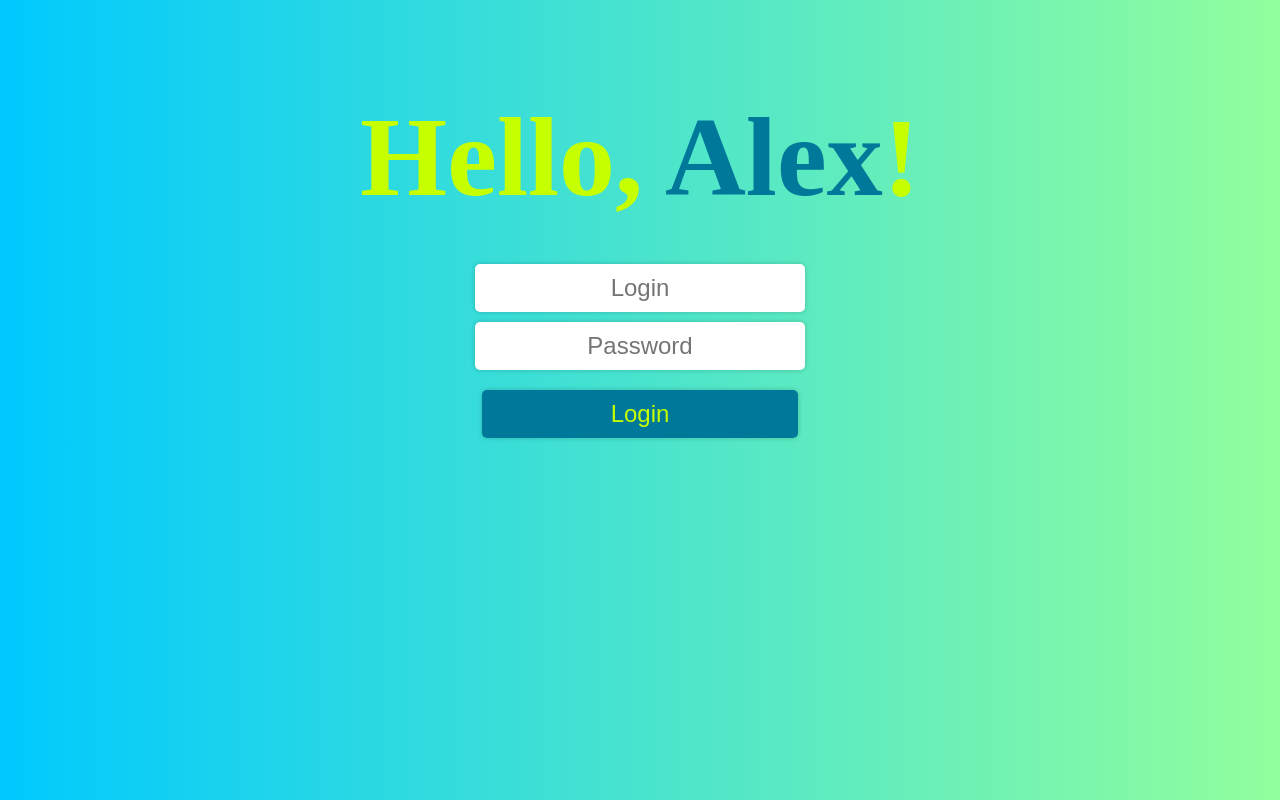
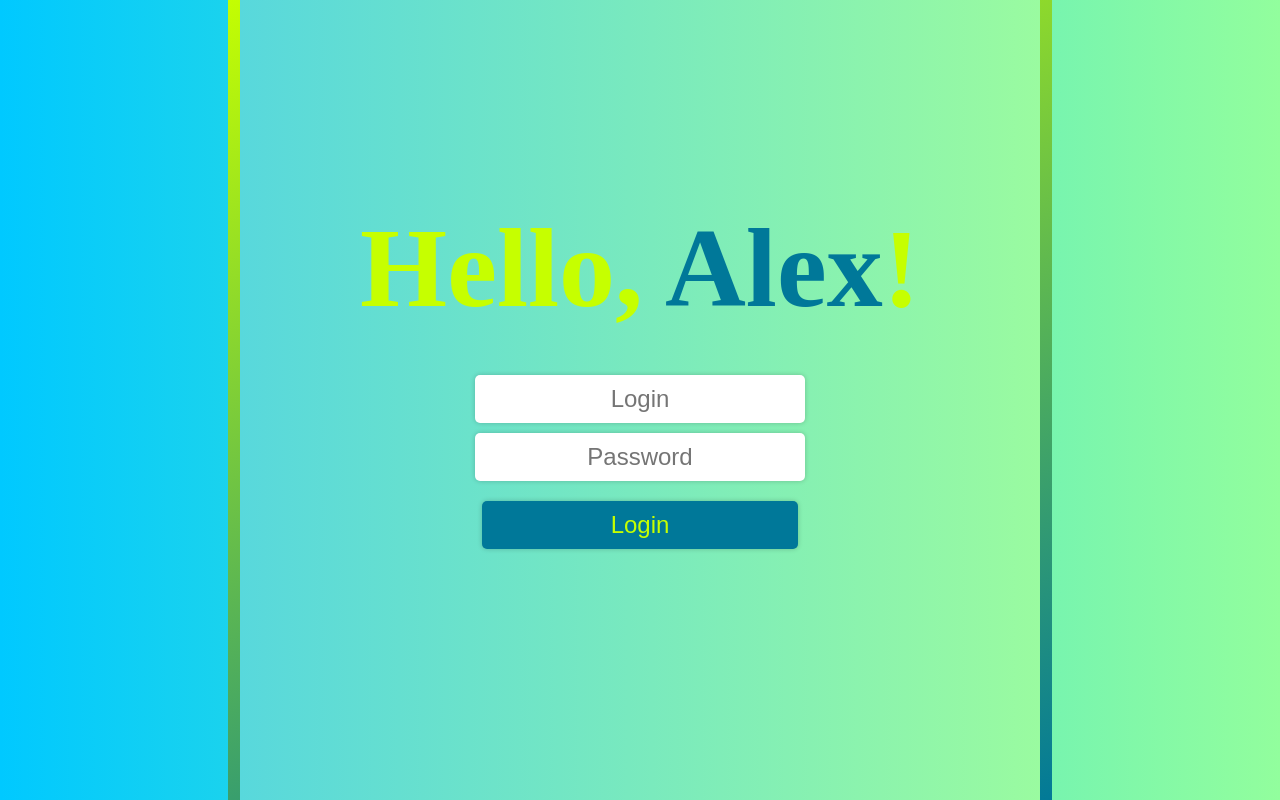
Before and after one commit to AlexMelw/learn-webpack, a React app: page / in a window 1280 px wide. Shown: the top 800 px of the page. Built offline with nearby package versions, Linux system fonts and the light colour scheme.

Commit message:
Adjusted css styles a bit

```diff
--- a/src/components/App.jsx
+++ b/src/components/App.jsx
@@ -18,11 +18,28 @@ export const App = ({ name }) => {
     };
 
     return (
-        <>
+        <div style={{
+            maxWidth: '50rem',
+            minHeight: '50rem',
+            margin: 'auto',
+            position: 'relative',
+            marginTop: '50vh',
+            transform: 'translateY(-50%)',
+            background: 'linear-gradient(159deg, #C6FF00, #007899)',
+            borderRadius: '0.3125rem',
+            padding: '.75rem',
+            display: 'flex',
+        }}>
+            <div style={{
+                flex: '1 0 auto',
+                background: 'linear-gradient(to right, #58d8dc, #9afba0)',
+                paddingTop: '3.225rem',
+            }}>
                 <h2 className='lime-text'
                     style={{
                         textAlign: 'center',
-                    marginBottom: '0'
+                        margin: '0',
+                        marginTop: '9.5rem',
                     }}>
                     Hello, <span className='breeze-text'>{name}</span>!
                 </h2>
@@ -84,6 +101,8 @@ export const App = ({ name }) => {
                         Login
                     </button>
                 </div >
-        </>
+            </div>
+
+        </div>
     );
 }
```
Lines whose indentation alone changed are shown as unchanged.
